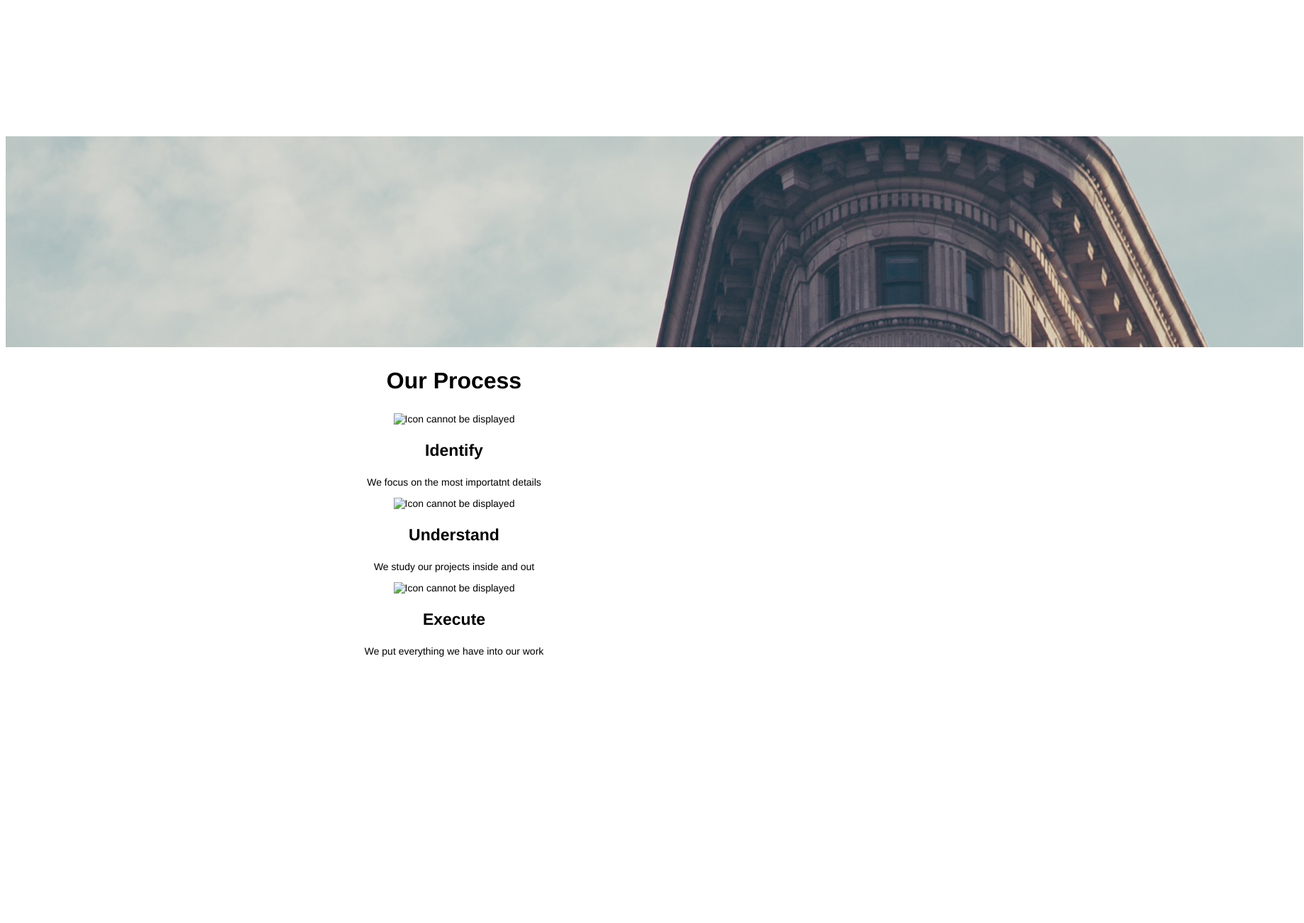
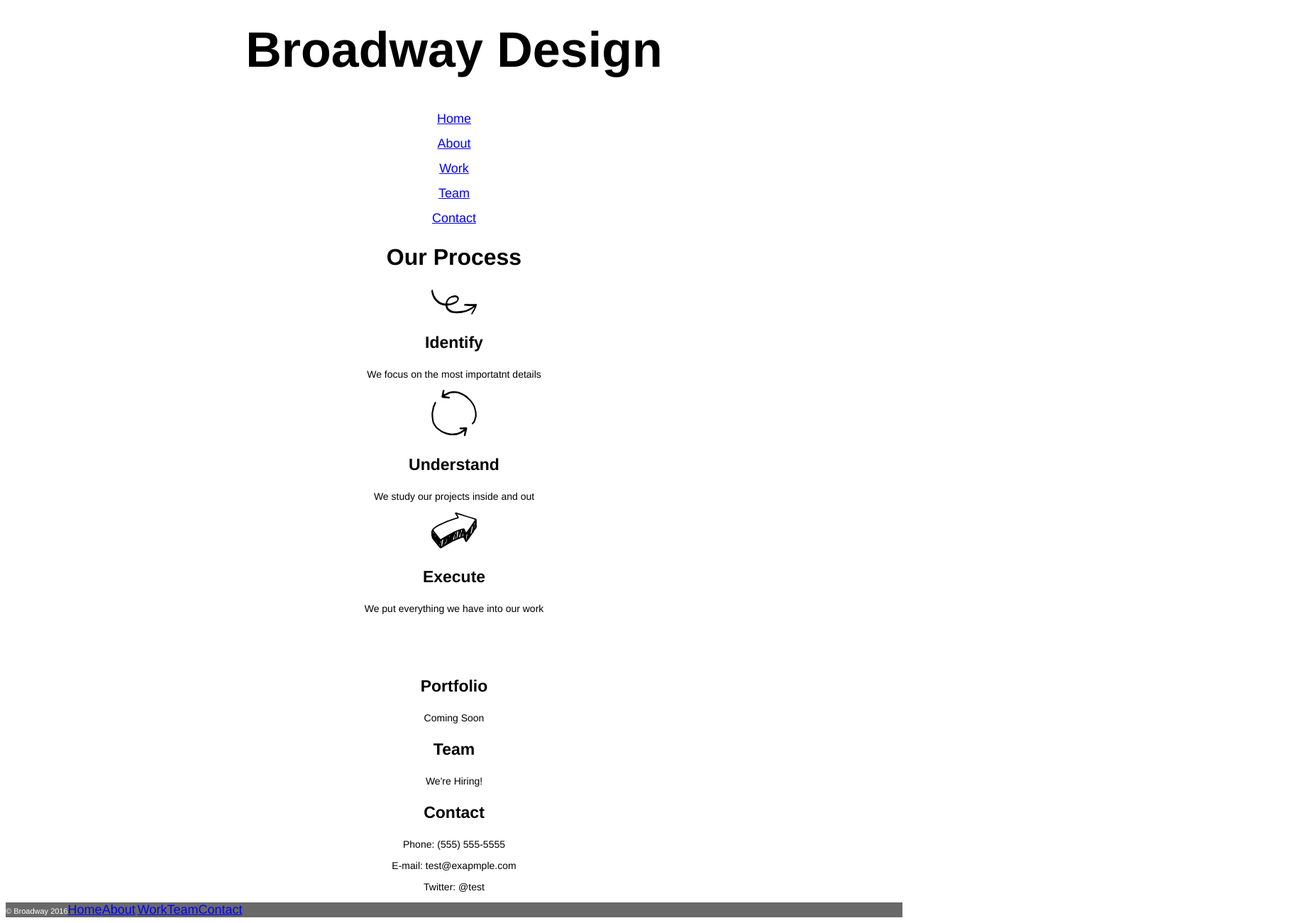
Before and after one commit to mlcornwall/broadway, a plain HTML site: page index.html in a window 1280 px wide. Shown: the part 17-1317 px from the top of the page at 71% size, 1838 px wide, since content can reach past the window. Before the commit the page ends 956 px from the top, so only its background shows below. Drawn offline with Linux system fonts and the light colour scheme.

Commit message:
Completed HTML and CSS code

```diff
--- a/index.html
+++ b/index.html
@@ -6,24 +6,38 @@
   </head>
   <body>
     <h1>Broadway Design</h1>
-      <a href="#">Home</a>
-      <a href="#">About</a>
-      <a href="#">Work</a>
-      <a href="#">Team</a>
-      <a href="#">Contact</a>
-        <p><img src="./resources/images/flatiron.png" alt="Image not working"></p>
+      <p><a href="#">Home</a></p>
+      <p><a href="#">About</a></p>
+      <p><a href="#">Work</a></p>
+      <p><a href="#">Team</a></p>
+      <p><a href="#">Contact</a></p>
 
     <h2>Our Process</h2>
-      <p><img src="./resources/images/identify" alt="Icon cannot be displayed"></p>
+      <p><img src="./resources/icons/identify.svg" alt="Icon cannot be displayed"></p>
       <h3>Identify</h3>
       <p>We focus on the most importatnt details</p>
 
-      <p><img src="./resources/images/understand" alt="Icon cannot be displayed"></p>
+      <p><img src="./resources/icons/understand.svg" alt="Icon cannot be displayed"></p>
       <h3>Understand</h3>
       <p>We study our projects inside and out</p>
 
-      <p><img src="./resources/images/execute" alt="Icon cannot be displayed"></p>
+      <p><img src="./resources/icons/execute.svg" alt="Icon cannot be displayed"></p>
       <h3>Execute</h3>
       <p>We put everything we have into our work</p>
+
+    <h4>Designed in New York</h4>
+        <h3>Portfolio</h3>
+        <p>Coming Soon</p>
+
+        <h3>Team</h3>
+        <p>We're Hiring!</p>
+
+        <h3>Contact</h3>
+        <p>Phone: (555) 555-5555</p>
+        <p>E-mail: test@exapmple.com</p>
+        <p>Twitter: @test</p>
+
+    <footer>© Broadway 2016<a href="#">Home</a><a href="#">About</a>
+      <a href="#">Work</a><a href="#">Team</a><a href="#">Contact</a></footer>
   </body>
 </html>
--- a/resources/css/style.css
+++ b/resources/css/style.css
@@ -6,13 +6,17 @@ h1  {
   font-family: Helvetica;
   font-size: 70px;
   font-weight: bold;
-  color: white;
+  color: black;
+  background-image: url(https://s3.amazonaws.com/codecademy-content/programs/
+  freelance-one/broadway/images/the-flatiron-building.png);
+  background-position: 100% 100%;
+  background-position: no repeat;
 }
 
 a {
   font-family: Helvetica;
   font-size: 18px;
-  color: white;
+  color: blue;
 }
 
 h2  {
@@ -31,3 +35,21 @@ p {
   font-family: Helvetica;
   font-size: 14px;
 }
+
+
+h4 {
+  font-family: Helvetica;
+  font-size: 23px;
+  font-weight: bold;
+  color: white;
+  background-image: url(https://s3.amazonaws.com/codecademy-content/programs/
+  freelance-one/broadway/images/the-flatiron-building.png);
+}
+
+footer {
+  font-family: Helvetica;
+  font-size: 11px;
+  color: white;
+  background-color: dimgray;
+  text-align: left;
+}
```
